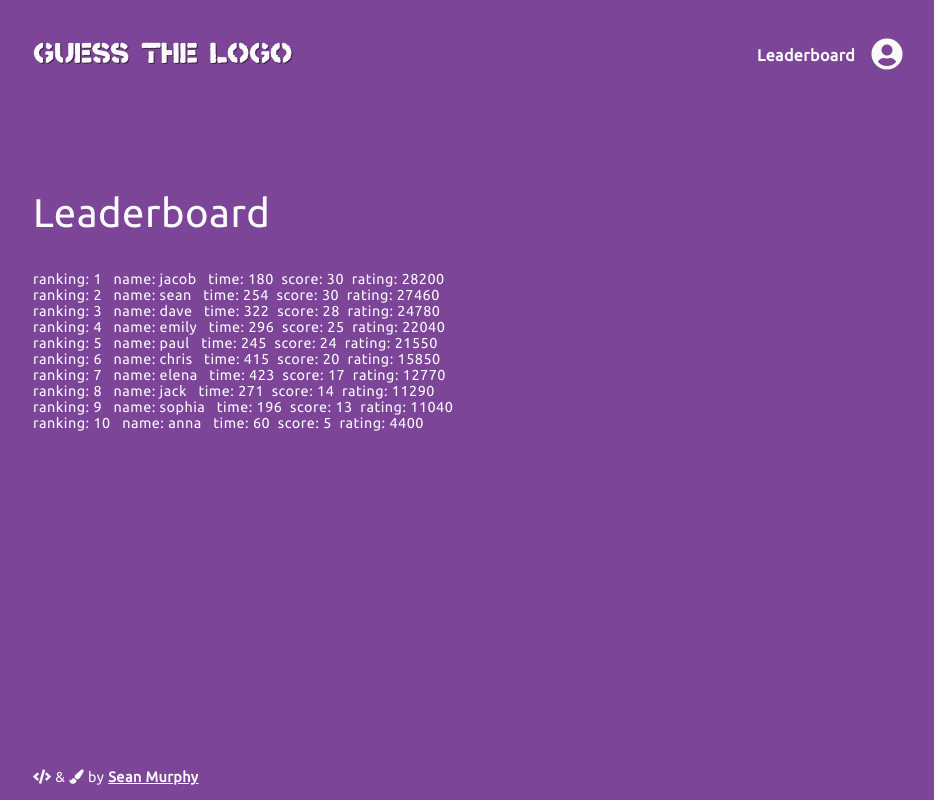
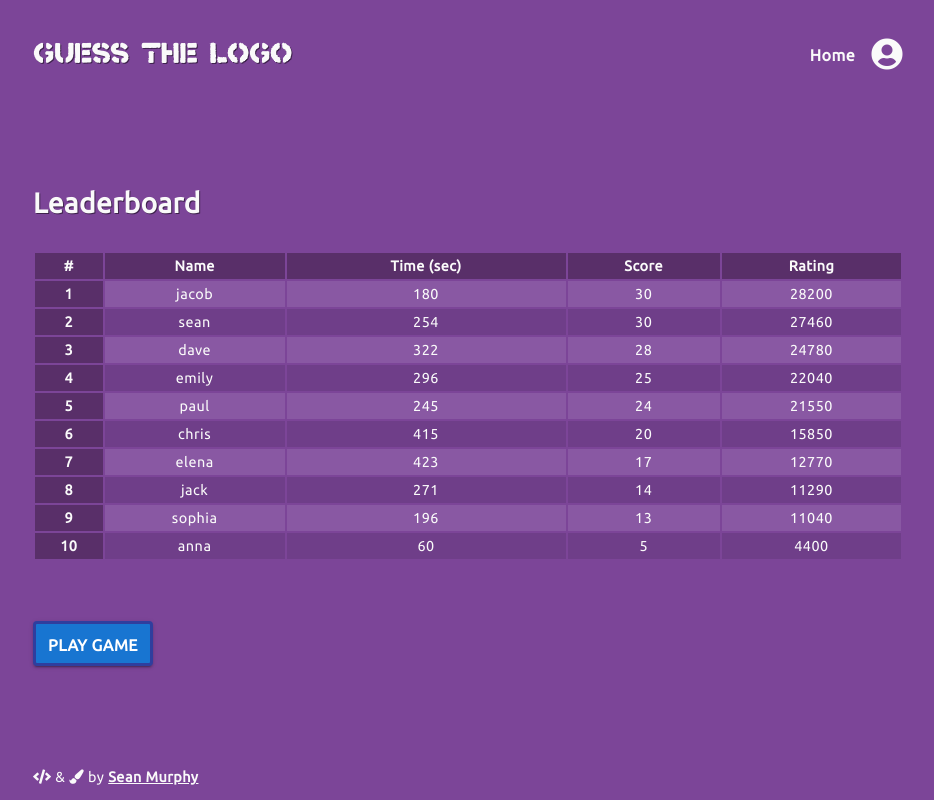
Before and after one commit to nazarja/guess-the-logo, a Flask app: page /leaderboard in a window 1280 px wide. Shown: the whole page, without its empty margins (172-1106 px from the left). Run offline with Flask 2, Linux system fonts and the light colour scheme; the visitor is signed in with stand-in values (Sample User, id 1); some libraries are stand-ins or nearby versions.

Commit message:
Added styles to leaderboard.html and fadeSlideIn animation to main.js

```diff
--- a/app/routes.py
+++ b/app/routes.py
@@ -1,5 +1,5 @@
 from app import app
-from flask import render_template, redirect, url_for, session
+from flask import render_template, redirect, url_for, session, request
 from app.forms import LoginForm
 from app.helpers import get_leaderboard
 
@@ -14,6 +14,7 @@ def index():
 
     # new instance of LoginForm
     login_form = LoginForm()
+    session['url'] = 'home'
 
     # login in user
     if login_form.validate_on_submit():
@@ -30,6 +31,7 @@ def index():
 @app.route('/leaderboard')
 def leaderboard():
     leaderboard = get_leaderboard()
+    session['url'] = 'leaderboard'
     return render_template('leaderboard.html', leaderboard=leaderboard)
 
 
--- a/app/static/css/clouds.css
+++ b/app/static/css/breakpoint-1024.css
@@ -1,3 +1,22 @@
+
+/*============================
+    INDEX
+============================*/
+
+
+.index-right, .index-left {
+    flex-grow: 1;
+}
+
+.index-left {
+    margin-left: 0;
+}
+
+.index-right {
+    margin-right: 0;
+}
+
+
 
 /*============================
     CLOUDS ANIMATION
--- a/app/static/css/breakpoint-600.css
+++ b/app/static/css/breakpoint-600.css
@@ -1,14 +1,12 @@
-
-
-/*==========================
-   600px min-width breakpoint rules
-==========================*/
 
 
 /*==========================
     HEADER
 ==========================*/
 
+header {
+    margin-bottom: 60px;
+}
 
 /*
 *   Increase font-size for legibility on larger devices
@@ -35,15 +33,9 @@
 }
 
 .index-right, .index-left {
-    flex-grow: 1;
     margin-top: 0;
-}
-
-.index-left {
-    margin-left: 0;
 }
 
 .index-right {
     margin-left: 4%;
-    margin-right: 0;
 }
--- a/app/static/css/main.css
+++ b/app/static/css/main.css
@@ -71,6 +71,10 @@ a:hover {
     text-shadow: var(--text-shadow);
 }
 
+.text-right {
+    text-align: right;
+}
+
 #clouds {
     display: none;
 }
@@ -82,6 +86,10 @@ a:hover {
     margin-top: 30px;
 }
 
+.fade-slide-in {
+    margin-top: 100px;
+    opacity: 0;
+}
 
 /*==========================
     HEADER
@@ -90,7 +98,6 @@ a:hover {
 
 header {
     position: relative;
-    margin-bottom: 60px;
 }
 
 nav div {
@@ -122,7 +129,7 @@ nav div {
     font-size: 1em;
 }
 
-#nav-leaderboard {
+#nav-leaderboard, #nav-home {
     color: var(--white);
 }
 
@@ -212,6 +219,55 @@ nav div {
 
 /* USER INFO / PLAY GAME */
 
+#index-user-info {
+    margin-top: 54px;
+}
+
 #index-user-info .fas {
     width: 30px;
 }
+
+
+
+
+
+
+/*==========================
+    LEADERBOARD
+==========================*/
+
+
+#table {
+    width: 100%;
+    text-align: center;
+    margin-bottom: 60px;
+}
+
+tr, th, td {
+    padding: 5px 0;
+}
+
+tr:nth-child(odd) {
+    background-color: rgba(255,255,255,0.1);
+}
+
+tr:nth-child(even) {
+    background-color: rgba(0,0,0,0.1);
+}
+
+th {
+    background-color: rgb(89, 47, 105);
+}
+
+
+
+
+/*==========================
+    MISC MEDIA QUERY
+==========================*/
+
+@media screen and (max-width: 340px) {
+    #nav-right {
+        font-size: 0.8em;
+    }
+}
--- a/app/static/js/main.js
+++ b/app/static/js/main.js
@@ -1,6 +1,32 @@
 
+
+/*==========================
+    TOGGLE PROFILE TAB
+==========================*/
 
 // Toggle profile tab hidden div
 $('#profile').click( (event) => {
     $('.paper-profile').fadeToggle('fast');
 });
+
+
+/*==========================
+    FADE AND SLIDE ANIMATION
+==========================*/
+let margin = 100;
+let opacity = 0;
+
+function fadeSlideIn() {
+    margin -= 5;
+    opacity += 0.050;
+    element.style.marginTop = margin + 'px';
+    element.style.opacity = opacity;
+    console.log(opacity)
+
+    if (opacity >= 1) {
+        clearInterval(animation)
+    }
+}
+
+const element = document.querySelector('.fade-slide-in');
+const animation = setInterval(fadeSlideIn, 25);
--- a/app/templates/_titlebar.html
+++ b/app/templates/_titlebar.html
@@ -7,7 +7,11 @@
 
     <!-- LEADERBOARD / PROFILE TAB-->
     <div id="nav-right">
+        {% if url_for(request.endpoint) == '/leaderboard' %}
+        <a id="nav-home" href="{{ url_for('index') }}">Home</a>
+        {% else %}
         <a id="nav-leaderboard" href="{{ url_for('leaderboard') }}">Leaderboard</a>
+        {% endif %}
 
 
         <!-- PROFILE -->
--- a/app/templates/base.html
+++ b/app/templates/base.html
@@ -12,8 +12,8 @@
     <link rel="stylesheet" href="https://use.fontawesome.com/releases/v5.5.0/css/all.css" integrity="sha384-B4dIYHKNBt8Bc12p+WXckhzcICo0wtJAoU8YZTY5qE0Id1GSseTk6S+L3BlXeVIU" crossorigin="anonymous">
     <link rel="stylesheet" href="{{ url_for('static', filename='css/flat-remix.min.css') }}">
     <link rel="stylesheet" href="{{ url_for('static', filename='css/main.css') }}">
-    <link rel="stylesheet" media="screen and (min-width: 600px)" href="{{ url_for('static', filename='css/breakpoint-600.css') }}">
-    <link rel="stylesheet" media="screen and (min-width: 900px)" href="{{ url_for('static', filename='css/clouds.css') }}">
+    <link rel="stylesheet" media="screen and (min-width: 700px)" href="{{ url_for('static', filename='css/breakpoint-600.css') }}">
+    <link rel="stylesheet" media="screen and (min-width: 1024px)" href="{{ url_for('static', filename='css/breakpoint-1024.css') }}">
 </head>
 <body>
 
--- a/app/templates/index.html
+++ b/app/templates/index.html
@@ -47,7 +47,7 @@
                 <br />
 
                 <!-- GO TO GAME BUTTON -->
-                <button class="blue-button">PLAY GAME</button>
+                <a href="{{ url_for('index') }}"><button class="blue-button">PLAY GAME</button></a>
             {% endif %}
         </div>
 
@@ -59,11 +59,12 @@
             <ul>
                 <li>You will be presented with 30 brand logos</li>
                 <li>You will be timed from start to finish</li>
-                <li>You may skip a answer, but you can't go back</li>
+                <li>You may skip an answer, but you can't go back</li>
                 <li>You may attempt a question multiple times</li>
                 <li>You will be rated on your score minus your time</li>
                 <li>If you quit, your score will not be recorded</li>
             </ul>
+            <p><i>Good Luck!</i></p>
         </div>
     </div>
 </div>
--- a/app/templates/leaderboard.html
+++ b/app/templates/leaderboard.html
@@ -1,21 +1,41 @@
 {% extends 'base.html' %}
 
 {% block content %}
-    <div>
-        <h2>Leaderboard</h2>
+    <div class="fade-slide-in">
+        <h2 class="heading">Leaderboard</h2>
+
         <!-- ITERATE LEADERBOARD -->
-        {% for user in leaderboard %}
-            {% if session.username == user.username %}
-            <div class="leaderboard-ranking leaderboard-user"></div>
-            {% else %}
-            <div class="leaderboard-ranking">
-            {% endif %}
-                <span>ranking: {{ loop.index }} &nbsp;</span>
-                <span>name: {{ user.username }} &nbsp;</span>
-                <span>time: {{ user.best_time }}&nbsp;</span>
-                <span>score: {{ user.best_score }}&nbsp;</span>
-                <span>rating: {{ user.rating }}&nbsp;</span>
-            </div>
-        {% endfor %}
+        <table id="table">
+            <thead>
+                <tr>
+                    <th scope="col">#</th>
+                    <th scope="col">Name</th>
+                    <th scope="col">Time (sec)</th>
+                    <th scope="col">Score</th>
+                    <th scope="col">Rating</th>
+                </tr>
+            </thead>
+            <tbody>
+                {% for user in leaderboard %}
+                    <tr>
+                        <th scope="row">{{ loop.index }}</th>
+                        <td>{{ user.username }}</td>
+                        <td>{{ user.best_time }}</td>
+                        <td>{{ user.best_score }}</td>
+                        <td>{{ user.rating }}</td>
+                    </tr>
+                {% endfor %}
+            </tbody>
+        </table>
+
+        <!-- GO TO GAME BUTTON -->
+        {% if 'user' in session %}
+            <a href="{{ url_for('index') }}"><button class="blue-button">PLAY GAME</button></a>
+        {% else %}
+            <a href="{{ url_for('index') }}"><button class="blue-button">LOGIN</button></a>
+        {% endif %}
+
+        <!-- CLOUDS ANIMATION -->
+        {% include '_clouds.html' %}
     </div>
 {% endblock %}
```
